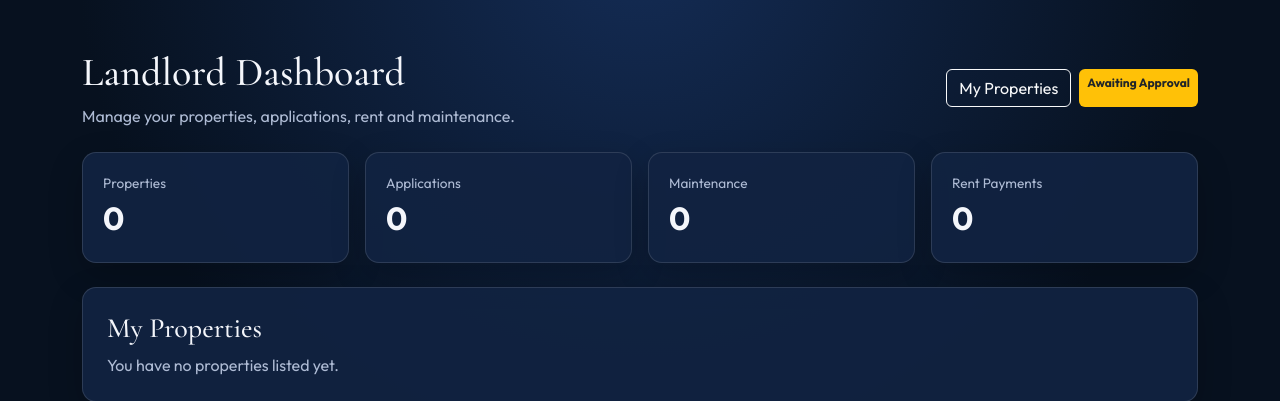
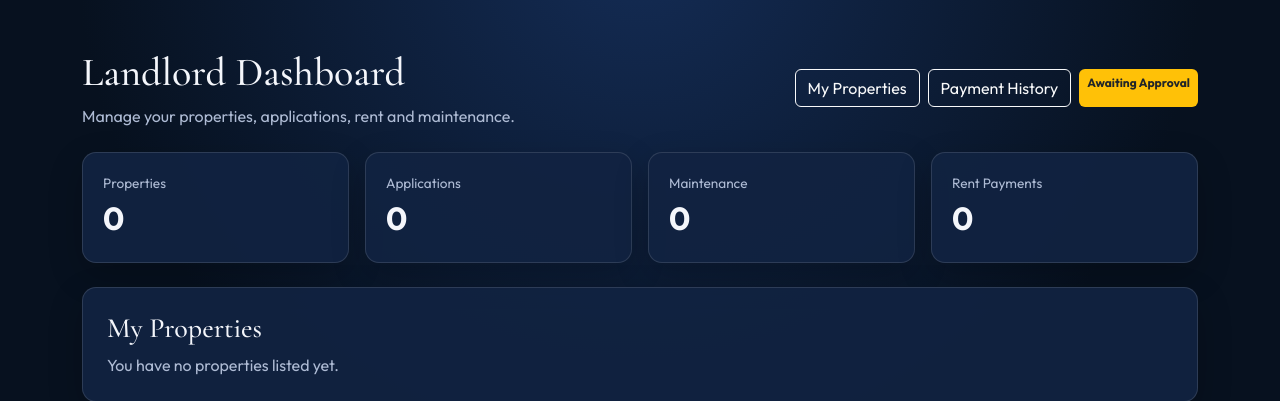
Before and after one commit to tarieciphertech/homebridge, a Python web app: template app/templates/landlord/dashboard.html in a window 1280 px wide. Shown: the part 59-460 px from the top of the page. Run offline with Jinja, Linux system fonts and the light colour scheme; the template is opened without the code that fills it, so the values that code supplies are empty; some libraries are stand-ins or nearby versions.

Commit message:
feat: link landlord payment history

```diff
--- a/app/templates/landlord/dashboard.html
+++ b/app/templates/landlord/dashboard.html
@@ -2,7 +2,7 @@
 {% block title %}Landlord Dashboard · HomeBridge{% endblock %}
 {% block content %}
 <div class="container py-5">
-  <div class="d-flex justify-content-between align-items-center mb-4"><div><h1>Landlord Dashboard</h1><p class="text-muted mb-0">Manage your properties, applications, rent and maintenance.</p></div><div class="d-flex gap-2"><a href="{{url_for('landlord.properties')}}" class="btn btn-outline-light">My Properties</a><span class="badge {% if current_user.is_approved %}bg-success{% else %}bg-warning text-dark{% endif %} p-2">{% if current_user.is_approved %}Approved{% else %}Awaiting Approval{% endif %}</span></div></div>
+  <div class="d-flex justify-content-between align-items-center mb-4"><div><h1>Landlord Dashboard</h1><p class="text-muted mb-0">Manage your properties, applications, rent and maintenance.</p></div><div class="d-flex gap-2"><a href="{{url_for('landlord.properties')}}" class="btn btn-outline-light">My Properties</a><a href="{{url_for('landlord.payment_history')}}" class="btn btn-outline-light">Payment History</a><span class="badge {% if current_user.is_approved %}bg-success{% else %}bg-warning text-dark{% endif %} p-2">{% if current_user.is_approved %}Approved{% else %}Awaiting Approval{% endif %}</span></div></div>
   {% if listing_fee > 0 and not listing_fee_paid %}<div class="alert alert-warning d-flex justify-content-between align-items-center"><span>Your landlord listing fee must be confirmed before submitting properties.</span><a class="btn btn-sm btn-gold" href="{{url_for('landlord.listing_fee_page')}}">Pay Listing Fee</a></div>{% elif listing_fee_paid %}<div class="alert alert-success">Listing fee: <strong>Confirmed</strong>. You can submit properties for verification.</div>{% endif %}
   <div class="row g-3 mb-4"><div class="col-md-3"><div class="card stat"><div class="stat-label">Properties</div><div class="stat-value">{{properties|length}}</div></div></div><div class="col-md-3"><div class="card stat"><div class="stat-label">Applications</div><div class="stat-value">{{applications|length}}</div></div></div><div class="col-md-3"><div class="card stat"><div class="stat-label">Maintenance</div><div class="stat-value">{{maintenance|length}}</div></div></div><div class="col-md-3"><div class="card stat"><div class="stat-label">Rent Payments</div><div class="stat-value">{{rent_payments|length}}</div></div></div></div>
   <div class="card p-4 mb-4"><div class="d-flex justify-content-between align-items-center"><h3>My Properties</h3>{% if current_user.is_approved and listing_fee_paid %}<a class="btn btn-sm btn-gold" href="{{url_for('landlord.new_property')}}">+ Add Property</a>{% endif %}</div>{% if properties %}<div class="table-responsive"><table class="table"><thead><tr><th>Property</th><th>Location</th><th>Rent</th><th>Verification</th><th>Publication</th><th></th></tr></thead><tbody>{% for property in properties %}<tr><td>{{property.title}}</td><td>{{property.city}}</td><td>{{property.price}}</td><td>{% if property.is_verified %}<span class="badge bg-success">Verified</span>{% else %}<span class="badge bg-warning text-dark">Pending Review</span>{% endif %}</td><td>{% if property.is_published %}<span class="badge bg-success">Published</span>{% else %}<span class="badge bg-secondary">Unpublished</span>{% endif %}</td><td><a class="btn btn-sm btn-outline-light" href="{{url_for('landlord.edit_property',property_id=property.id)}}">Edit</a></td></tr>{% endfor %}</tbody></table></div>{% else %}<p class="text-muted mb-0">You have no properties listed yet.</p>{% endif %}</div>
```
